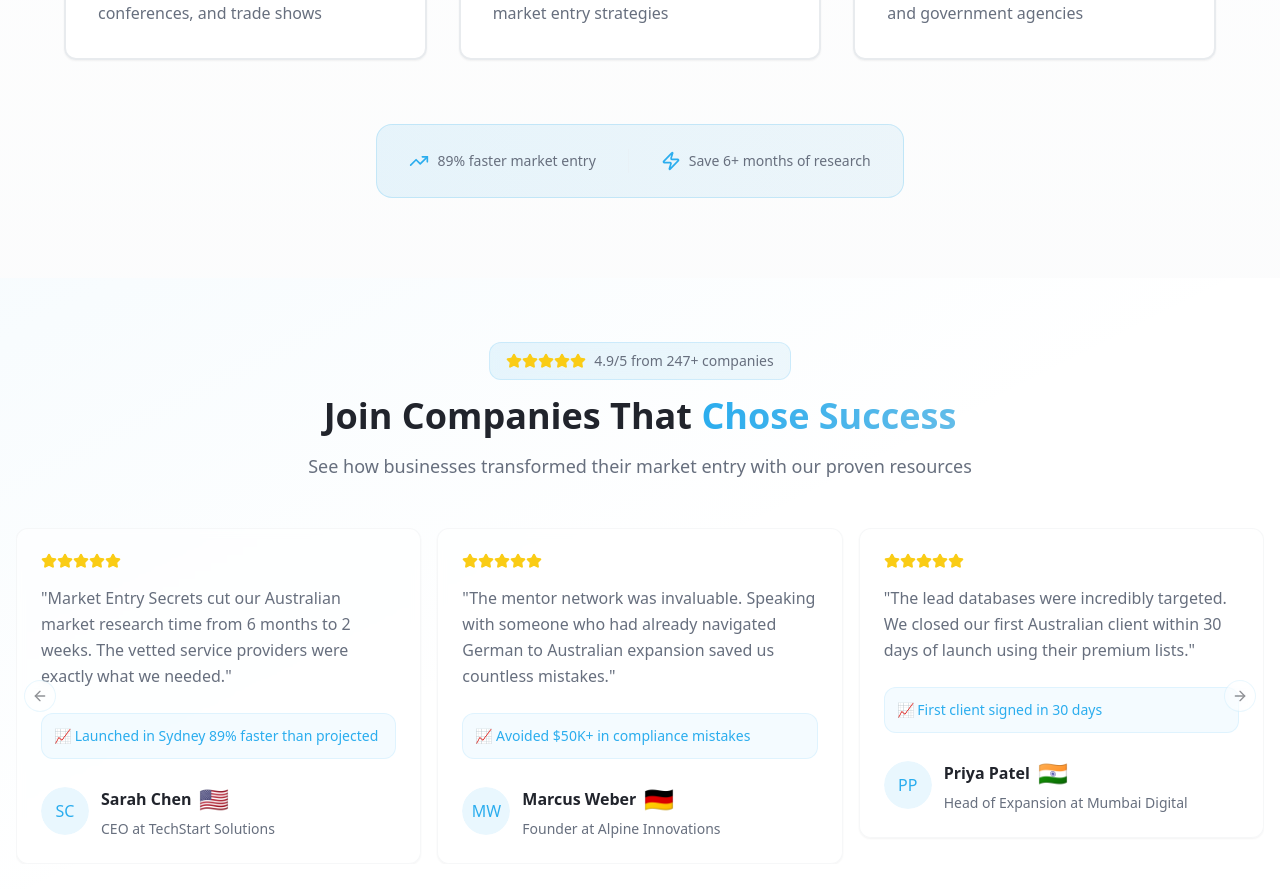
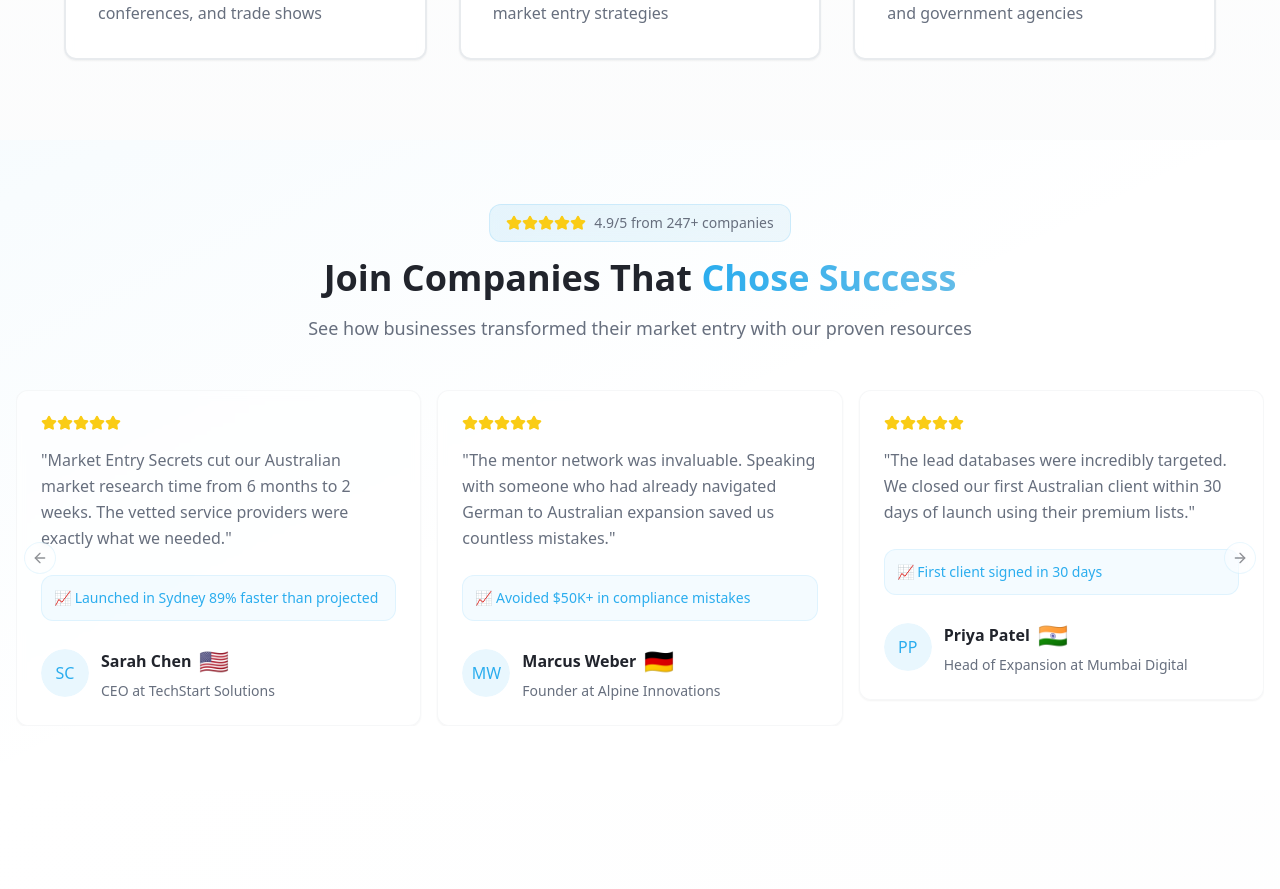
Before and after one commit to steviem101/market-entry-secrets, a React (Vite) app: page / in a window 1280 px wide. Shown: the part 3380-4269 px from the top of the page. Built offline with nearby package versions, Linux system fonts and the light colour scheme; no server answers; the database is empty.

Commit message:
Remove ValueSection from homepage
Removed the "Everything You Need in One Place" section from the homepage, as requested. This involved removing the `<ValueSection />` component from `src/pages/Index.tsx`.

```diff
--- a/src/components/sections/ValueSection.tsx
+++ b/src/components/sections/ValueSection.tsx
@@ -1,7 +1,7 @@
 
 import { Card, CardContent } from "@/components/ui/card";
 import { Badge } from "@/components/ui/badge";
-import { Building2, Users, FileText, Calendar, Zap, Target, TrendingUp, Globe } from "lucide-react";
+import { Building2, Users, FileText, Calendar, Target, Globe } from "lucide-react";
 
 const valueItems = [
   {
@@ -88,21 +88,6 @@ export const ValueSection = () => {
               </Card>
             ))}
           </div>
-
-          {/* Bottom Stats */}
-          <div className="mt-16 text-center">
-            <div className="inline-flex items-center gap-8 bg-gradient-to-r from-primary/10 to-accent/10 border border-primary/20 rounded-2xl px-8 py-6">
-              <div className="flex items-center gap-2">
-                <TrendingUp className="w-5 h-5 text-primary" />
-                <span className="text-sm font-medium text-muted-foreground">89% faster market entry</span>
-              </div>
-              <div className="hidden sm:block w-px h-6 bg-border/30" />
-              <div className="flex items-center gap-2">
-                <Zap className="w-5 h-5 text-primary" />
-                <span className="text-sm font-medium text-muted-foreground">Save 6+ months of research</span>
-              </div>
-            </div>
-          </div>
         </div>
       </div>
     </section>
```
